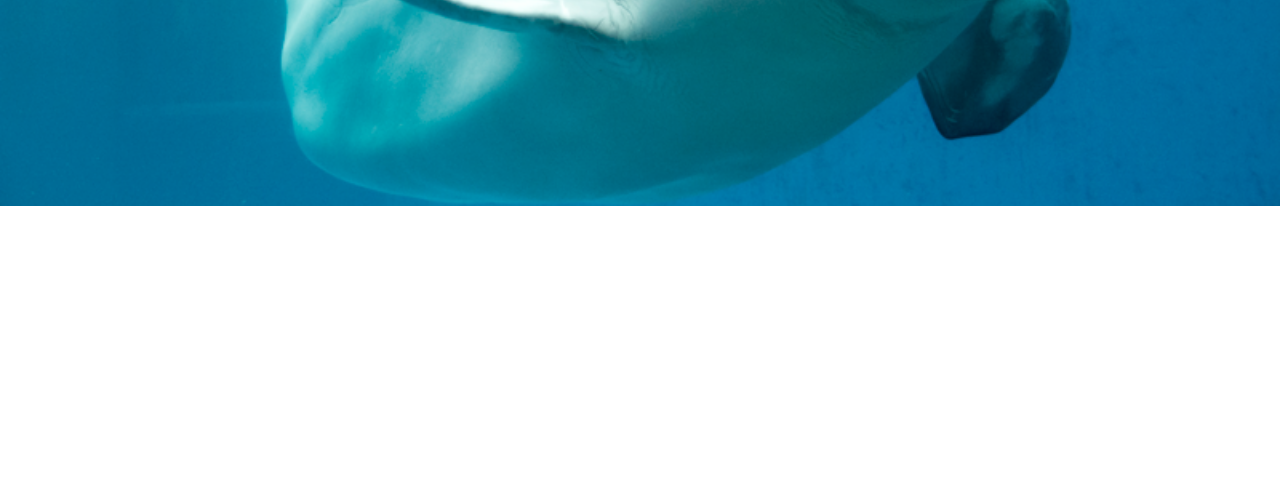
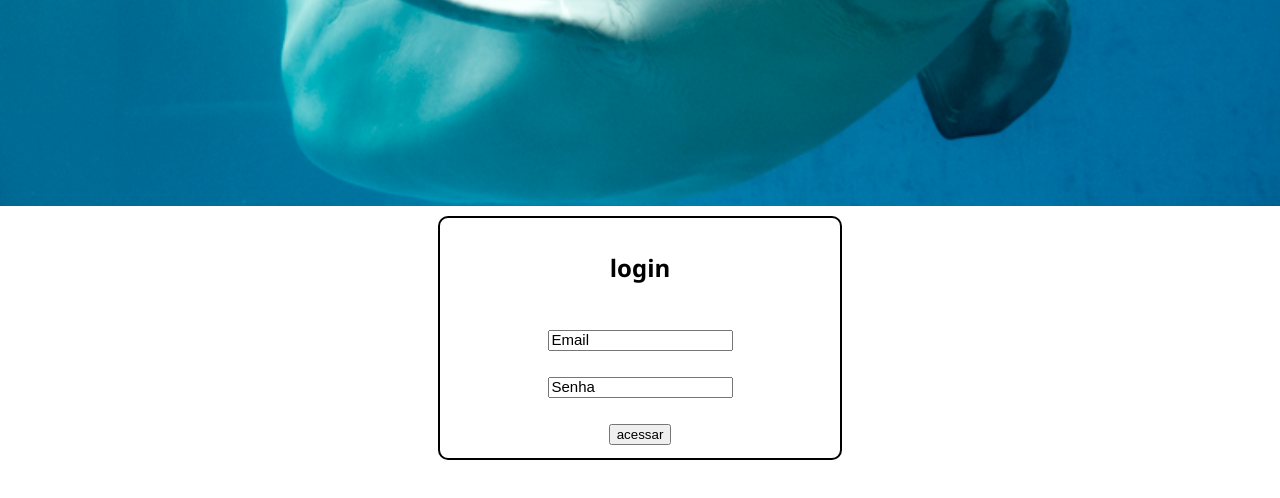
Before and after one commit to jsgomesyago/sitebeluguinha, a plain HTML site: page index.html in a window 1280 px wide. Shown: the part 354-852 px from the top of the page. Before the commit the page ends 800 px from the top, so only its background shows below. Drawn offline with Linux system fonts and the light colour scheme.

Commit message:
criar janelinha do login

```diff
--- a/index.html
+++ b/index.html
@@ -18,6 +18,13 @@
 
     <h1>bem <span>vindo</span> beluguinha</h1>
  </header>
-
+ <section>
+     <div>
+         <h1>login</h1>
+         <input placeholder="Email" name="" id="">
+         <input placeholder="Senha">
+         <input type="button" value="acessar">
+     </div>
+ </section>
 </body>
 </html>
--- a/style.css
+++ b/style.css
@@ -45,3 +45,39 @@ header h1{
     margin-left: 500px;
 
 }
+section{
+    background-color:white;
+    height: 400px;
+    width: 100%;
+    display: flex;
+    justify-content: center;
+}
+section div{
+    width: 400px;
+    height: 60%;
+    background-color: white;
+    display: flex;
+    flex-direction: column;
+    align-items: center;
+    border: 2px solid black;
+    border-radius: 10px;
+    margin-top: 10px;
+    justify-content: space-around;
+
+
+}
+section div input::placeholder{
+    color: black;
+    font-size: 15px;
+
+}
+section div input:focus{
+    background-color: blue;
+
+}
+section div button{
+    border: none;
+    background-color: aquamarine;
+    color: white;
+    cursor: pointer;
+}
```
